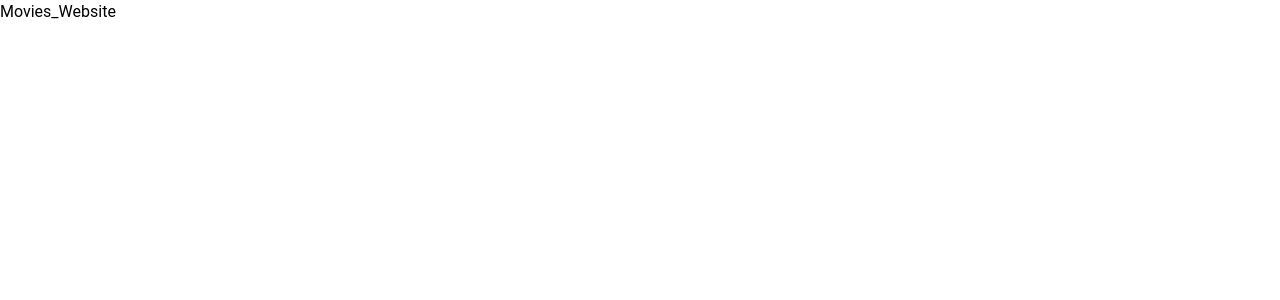
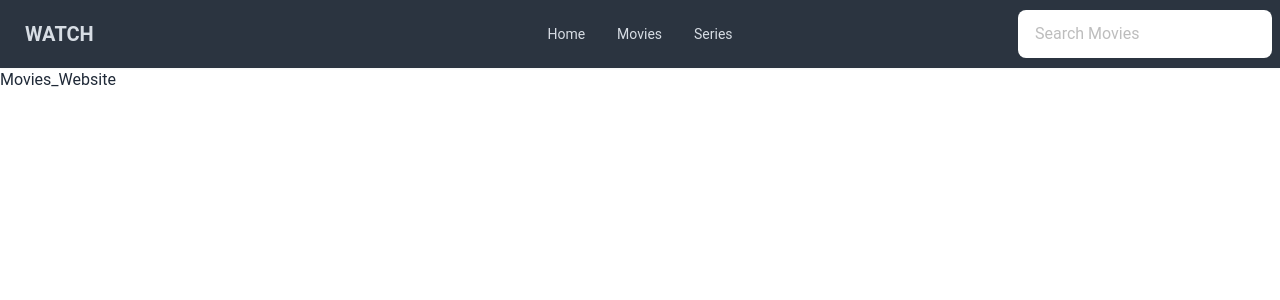
Before and after one commit to 1Menna/Movies_Website, a React (Vite) app: page /Movies in a window 1280 px wide. Before the commit this address had no page. Shown: the top 300 px of the page. Built offline with nearby package versions, Linux system fonts and the light colour scheme.

Commit message:
Header_Component_Completed

```diff
--- a/package.json
+++ b/package.json
@@ -22,6 +22,7 @@
     "@types/react-dom": "^19.0.4",
     "@vitejs/plugin-react-swc": "^3.8.0",
     "autoprefixer": "^10.4.21",
+    "daisyui": "^4.12.24",
     "eslint": "^9.21.0",
     "eslint-plugin-react-hooks": "^5.1.0",
     "eslint-plugin-react-refresh": "^0.4.19",
--- a/src/App.jsx
+++ b/src/App.jsx
@@ -4,11 +4,12 @@
 import SignIn from './Pages/SignIn'
 import SignUp from './Pages/SignUp'
 import Home from './Pages/Home'
-
+import Header from './Components/Header'
 function App() {
   return (
     <>
       <div>
+          <Header/>
           <h1>Movies_Website</h1>
           <Routes>
             <Route path="/" element={<Home/>}/>
--- a/src/Components/Header.jsx
+++ b/src/Components/Header.jsx
@@ -1,9 +1,42 @@
-import React from 'react'
+import React from 'react';
 
 const Header = () => {
   return (
-    <div>Header</div>
-  )
-}
+    <div className="navbar bg-neutral shadow-sm">
+      {/* Mobile Menu (Dropdown) */}
+      <div className="navbar-start">
+        <div className="dropdown">
+          <div tabIndex={0} role="button" className="btn btn-ghost lg:hidden">
+            <svg xmlns="http://www.w3.org/2000/svg" className="h-5 w-5 text-neutral-content" fill="none" viewBox="0 0 24 24" stroke="currentColor">
+              <path strokeLinecap="round" strokeLinejoin="round" strokeWidth="2" d="M4 6h16M4 12h8m-8 6h16" />
+            </svg>
+          </div>
+          <ul tabIndex={0} className="menu menu-sm dropdown-content rounded-box z-1 mt-3 w-52 p-2 shadow bg-neutral text-neutral-content">
+            <li><a className="hover:text-info">Home</a></li>
+            <li><a className="hover:text-info">Series</a></li>
+            <li><a className="hover:text-info">Movies</a></li>
+          </ul>
+        </div>
+        <a className="btn btn-ghost text-xl text-neutral-content">WATCH</a>
+      </div>
 
-export default Header
+      {/* Desktop Menu (Hidden on mobile) */}
+      <div className="navbar-center hidden lg:flex text-neutral-content">
+        <ul className="menu menu-horizontal px-1">
+          <li><a className="hover:text-info">Home</a></li>
+          <li><a className="hover:text-info">Movies</a></li>
+          <li><a className="hover:text-info">Series</a></li>
+        </ul>
+      </div>
+
+      {/* Search Bar */}
+      <div className="navbar-end">
+        <label className="input flex">
+          <input type="search" required placeholder="Search Movies" />
+        </label>
+      </div>
+    </div>
+  );
+};
+
+export default Header;
--- /dev/null
+++ b/src/Pages/Movies.jsx
@@ -0,0 +1,9 @@
+import React from 'react'
+
+const Movies = () => {
+  return (
+    <div>Movies</div>
+  )
+}
+
+export default Movies
--- /dev/null
+++ b/src/Pages/Series.jsx
@@ -0,0 +1,9 @@
+import React from 'react'
+
+const Series = () => {
+  return (
+    <div>Series</div>
+  )
+}
+
+export default Series
--- a/tailwind.config.js
+++ b/tailwind.config.js
@@ -1,6 +1,6 @@
 /** @type {import('tailwindcss').Config} */
 const withMT = require("@material-tailwind/react/utils/withMT");
-
+import daisyui from "daisyui"
 module.exports = withMT({
   content: [
     "./index.html",
@@ -11,5 +11,7 @@
   theme: {
     extend: {},
   },
-  plugins: [],
+  plugins: [
+    daisyui,
+  ],
 });
```
Also changed, not shown: 1 other file (tests, documents, lock files or other folders).
